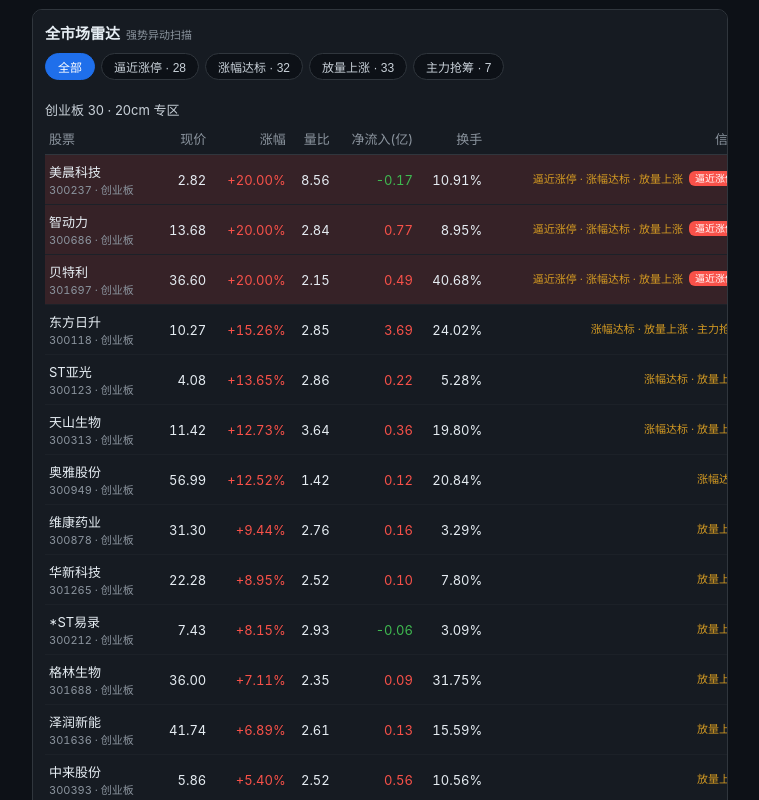
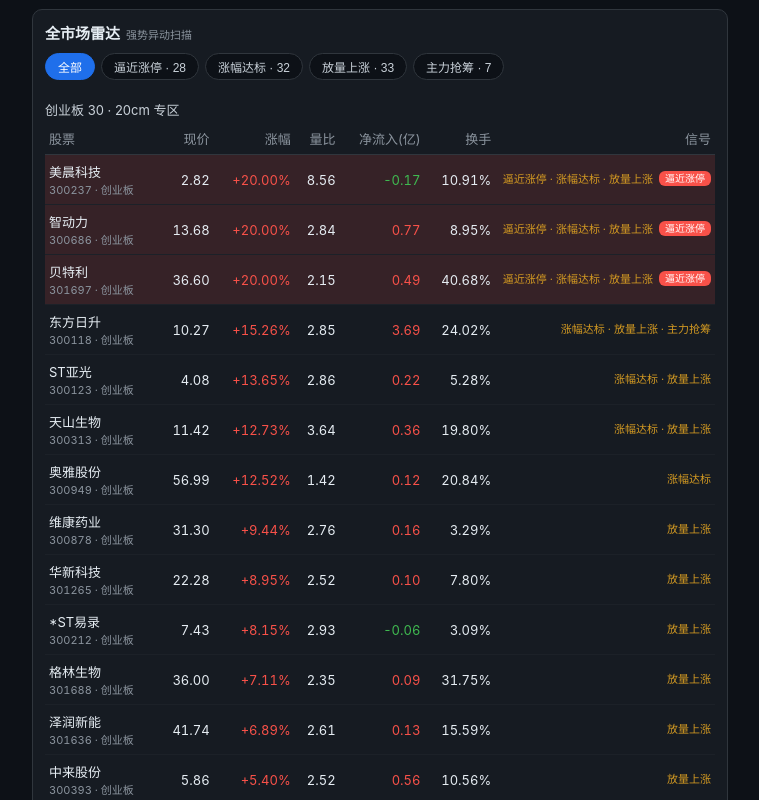
Before and after one commit to jiangwei24680/quant-web, a plain HTML site: page index.html in a window 1280 px wide. Shown: the part 549-1349 px from the top of the page, without its empty margins (260-1019 px from the left). Drawn offline with Linux system fonts and the light colour scheme; no server answers.

Commit message:
更新 index.html（分市场选股榜）

```diff
--- a/index.html
+++ b/index.html
@@ -22,13 +22,14 @@ section h2 .sub{color:var(--dim);font-size:11px;font-weight:400;margin-left:6px}
 .stat{flex:1;text-align:center;background:#0d1117;border:1px solid var(--border);border-radius:8px;padding:10px 4px}
 .stat .v{font-size:19px;font-weight:700}
 .stat .l{font-size:12px;color:var(--dim);margin-top:4px}
-table{width:100%;min-width:700px;border-collapse:collapse;font-size:13px}
+table{width:max-content;min-width:100%;border-collapse:collapse;font-size:13px}
 th{color:var(--dim);font-weight:400;text-align:right;padding:6px 4px;border-bottom:1px solid var(--border)}
 th:first-child,th:nth-child(2){text-align:left}
 td{padding:7px 4px;border-bottom:1px solid #1c2128;text-align:right;font-variant-numeric:tabular-nums}
 td:first-child,td:nth-child(2){text-align:left}
 td .code{color:var(--dim);font-size:11px;display:block}
 td.concepts{font-size:11px;color:var(--dim);line-height:1.5;max-width:130px}
+td.sig{max-width:180px;text-align:left;line-height:1.4}
 td.concepts b{font-weight:400;color:#c9d1d9}
 tbody tr[data-code]{cursor:pointer}
 tbody tr[data-code]:active{background:#1c2128}
```
